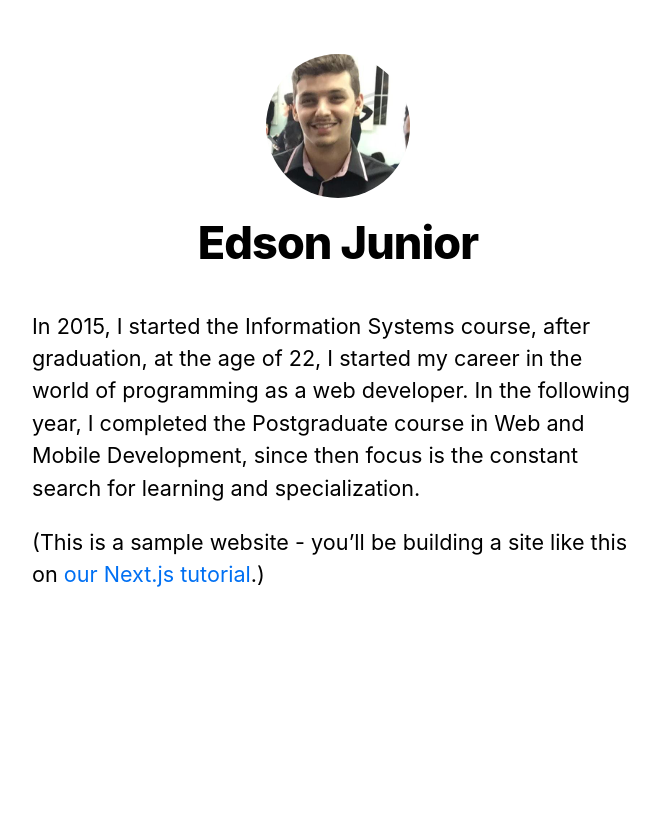
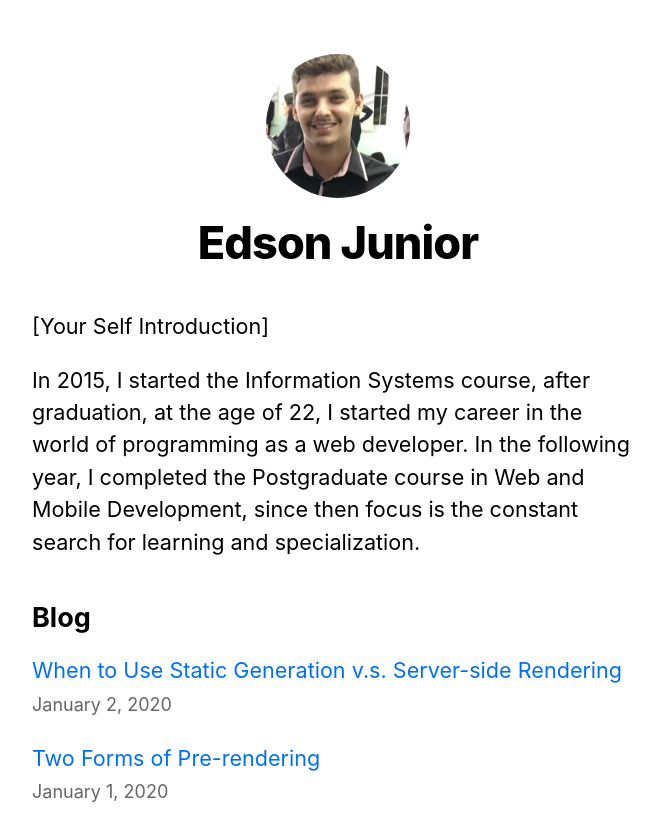
Before and after one commit to edsonjuniornarvaes/nextjs-blog, a Next.js app: page / in a window 1280 px wide. Shown: the top 840 px of the page, without its empty margins (302-962 px from the left). Before the commit the page ends 800 px from the top, so only its background shows below. Built offline with nearby package versions, Linux system fonts and the light colour scheme.

Commit message:
feat (routes): dynamic routes

```diff
--- /dev/null
+++ b/components/date.js
@@ -0,0 +1,6 @@
+import { parseISO, format } from 'date-fns'
+
+export default function Date({ dateString }) {
+  const date = parseISO(dateString)
+  return <time dateTime={dateString}>{format(date, 'LLLL d, yyyy')}</time>
+}
--- /dev/null
+++ b/components/layout.js
@@ -0,0 +1,73 @@
+import Head from 'next/head'
+import Image from 'next/image'
+import styles from './layout.module.css'
+import utilStyles from '../styles/utils.module.css'
+import Link from 'next/link'
+
+const name = 'Edson Junior'
+export const siteTitle = 'Next.js Sample Website'
+
+export default function Layout({ children, home }) {
+  return (
+    <div className={styles.container}>
+      <Head>
+        <link rel="icon" href="/favicon.ico" />
+        <meta
+          name="description"
+          content="Learn how to build a personal website using Next.js"
+        />
+        <meta
+          property="og:image"
+          content={`https://og-image.vercel.app/${encodeURI(
+            siteTitle
+          )}.png?theme=light&md=0&fontSize=75px&images=https%3A%2F%2Fassets.zeit.co%2Fimage%2Fupload%2Ffront%2Fassets%2Fdesign%2Fnextjs-black-logo.svg`}
+        />
+        <meta name="og:title" content={siteTitle} />
+        <meta name="twitter:card" content="summary_large_image" />
+      </Head>
+      <header className={styles.header}>
+        {home ? (
+          <>
+            <Image
+              priority
+              src="/images/profile.jpg"
+              className={utilStyles.borderCircle}
+              height={144}
+              width={144}
+              alt={name}
+            />
+            <h1 className={utilStyles.heading2Xl}>{name}</h1>
+          </>
+        ) : (
+          <>
+            <Link href="/">
+              <a>
+                <Image
+                  priority
+                  src="/images/profile.jpg"
+                  className={utilStyles.borderCircle}
+                  height={108}
+                  width={108}
+                  alt={name}
+                />
+              </a>
+            </Link>
+            <h2 className={utilStyles.headingLg}>
+              <Link href="/">
+                <a className={utilStyles.colorInherit}>{name}</a>
+              </Link>
+            </h2>
+          </>
+        )}
+      </header>
+      <main>{children}</main>
+      {!home && (
+        <div className={styles.backToHome}>
+          <Link href="/">
+            <a>← Back to home</a>
+          </Link>
+        </div>
+      )}
+    </div>
+  )
+}
--- /dev/null
+++ b/components/layout.module.css
@@ -0,0 +1,15 @@
+.container {
+  max-width: 36rem;
+  padding: 0 1rem;
+  margin: 3rem auto 6rem;
+}
+
+.header {
+  display: flex;
+  flex-direction: column;
+  align-items: center;
+}
+
+.backToHome {
+  margin: 3rem 0 0;
+}
--- /dev/null
+++ b/lib/posts.js
@@ -0,0 +1,69 @@
+import fs from 'fs'
+import path from 'path'
+import matter from 'gray-matter'
+import remark from 'remark'
+import html from 'remark-html'
+
+const postsDirectory = path.join(process.cwd(), 'posts')
+
+export function getSortedPostsData() {
+  // Get file names under /posts
+  const fileNames = fs.readdirSync(postsDirectory)
+  const allPostsData = fileNames.map(fileName => {
+    // Remove ".md" from file name to get id
+    const id = fileName.replace(/\.md$/, '')
+
+    // Read markdown file as string
+    const fullPath = path.join(postsDirectory, fileName)
+    const fileContents = fs.readFileSync(fullPath, 'utf8')
+
+    // Use gray-matter to parse the post metadata section
+    const matterResult = matter(fileContents)
+
+    // Combine the data with the id
+    return {
+      id,
+      ...matterResult.data
+    }
+  })
+  // Sort posts by date
+  return allPostsData.sort((a, b) => {
+    if (a.date < b.date) {
+      return 1
+    } else {
+      return -1
+    }
+  })
+}
+
+export function getAllPostIds() {
+  const fileNames = fs.readdirSync(postsDirectory)
+  return fileNames.map(fileName => {
+    return {
+      params: {
+        id: fileName.replace(/\.md$/, '')
+      }
+    }
+  })
+}
+
+export async function getPostData(id) {
+  const fullPath = path.join(postsDirectory, `${id}.md`)
+  const fileContents = fs.readFileSync(fullPath, 'utf8')
+
+  // Use gray-matter to parse the post metadata section
+  const matterResult = matter(fileContents)
+
+  // Use remark to convert markdown into HTML string
+  const processedContent = await remark()
+    .use(html)
+    .process(matterResult.content)
+  const contentHtml = processedContent.toString()
+
+  // Combine the data with the id and contentHtml
+  return {
+    id,
+    contentHtml,
+    ...matterResult.data
+  }
+}
--- /dev/null
+++ b/pages/_app.js
@@ -0,0 +1,5 @@
+import '../styles/global.css'
+
+export default function App({ Component, pageProps }) {
+  return <Component {...pageProps} />
+}
--- /dev/null
+++ b/pages/index.js
@@ -0,0 +1,50 @@
+import Head from 'next/head'
+import Layout, { siteTitle } from '../components/layout'
+import utilStyles from '../styles/utils.module.css'
+import { getSortedPostsData } from '../lib/posts'
+import Link from 'next/link'
+import Date from '../components/date'
+
+export default function Home({ allPostsData }) {
+  return (
+    <Layout home>
+      <Head>
+        <title>{siteTitle}</title>
+      </Head>
+      <section className={utilStyles.headingMd}>
+        <p>[Your Self Introduction]</p>
+        <p>
+          In 2015, I started the Information Systems course, after graduation, at the age of 22,
+          I started my career in the world of programming as a web developer. In the following year,
+          I completed the Postgraduate course in Web and Mobile Development,
+          since then focus is the constant search for learning and specialization.
+        </p>
+      </section>
+      <section className={`${utilStyles.headingMd} ${utilStyles.padding1px}`}>
+        <h2 className={utilStyles.headingLg}>Blog</h2>
+        <ul className={utilStyles.list}>
+          {allPostsData.map(({ id, date, title }) => (
+            <li className={utilStyles.listItem} key={id}>
+              <Link href={`/posts/${id}`}>
+                <a>{title}</a>
+              </Link>
+              <br />
+              <small className={utilStyles.lightText}>
+                <Date dateString={date} />
+              </small>
+            </li>
+          ))}
+        </ul>
+      </section>
+    </Layout>
+  )
+}
+
+export async function getStaticProps() {
+  const allPostsData = getSortedPostsData()
+  return {
+    props: {
+      allPostsData
+    }
+  }
+}
--- /dev/null
+++ b/posts/pre-rendering.md
@@ -0,0 +1,11 @@
+---
+title: "Two Forms of Pre-rendering"
+date: "2020-01-01"
+---
+
+Next.js has two forms of pre-rendering: **Static Generation** and **Server-side Rendering**. The difference is in **when** it generates the HTML for a page.
+
+- **Static Generation** is the pre-rendering method that generates the HTML at **build time**. The pre-rendered HTML is then _reused_ on each request.
+- **Server-side Rendering** is the pre-rendering method that generates the HTML on **each request**.
+
+Importantly, Next.js lets you **choose** which pre-rendering form to use for each page. You can create a "hybrid" Next.js app by using Static Generation for most pages and using Server-side Rendering for others.
--- /dev/null
+++ b/posts/ssg-ssr.md
@@ -0,0 +1,19 @@
+---
+title: "When to Use Static Generation v.s. Server-side Rendering"
+date: "2020-01-02"
+---
+
+We recommend using **Static Generation** (with and without data) whenever possible because your page can be built once and served by CDN, which makes it much faster than having a server render the page on every request.
+
+You can use Static Generation for many types of pages, including:
+
+- Marketing pages
+- Blog posts
+- E-commerce product listings
+- Help and documentation
+
+You should ask yourself: "Can I pre-render this page **ahead** of a user's request?" If the answer is yes, then you should choose Static Generation.
+
+On the other hand, Static Generation is **not** a good idea if you cannot pre-render a page ahead of a user's request. Maybe your page shows frequently updated data, and the page content changes on every request.
+
+In that case, you can use **Server-Side Rendering**. It will be slower, but the pre-rendered page will always be up-to-date. Or you can skip pre-rendering and use client-side JavaScript to populate data.
--- /dev/null
+++ b/styles/global.css
@@ -0,0 +1,27 @@
+html,
+body {
+  padding: 0;
+  margin: 0;
+  font-family: -apple-system, BlinkMacSystemFont, Segoe UI, Roboto, Oxygen,
+    Ubuntu, Cantarell, Fira Sans, Droid Sans, Helvetica Neue, sans-serif;
+  line-height: 1.6;
+  font-size: 18px;
+}
+
+* {
+  box-sizing: border-box;
+}
+
+a {
+  color: #0070f3;
+  text-decoration: none;
+}
+
+a:hover {
+  text-decoration: underline;
+}
+
+img {
+  max-width: 100%;
+  display: block;
+}
--- /dev/null
+++ b/styles/utils.module.css
@@ -0,0 +1,52 @@
+.heading2Xl {
+  font-size: 2.5rem;
+  line-height: 1.2;
+  font-weight: 800;
+  letter-spacing: -0.05rem;
+  margin: 1rem 0;
+}
+
+.headingXl {
+  font-size: 2rem;
+  line-height: 1.3;
+  font-weight: 800;
+  letter-spacing: -0.05rem;
+  margin: 1rem 0;
+}
+
+.headingLg {
+  font-size: 1.5rem;
+  line-height: 1.4;
+  margin: 1rem 0;
+}
+
+.headingMd {
+  font-size: 1.2rem;
+  line-height: 1.5;
+}
+
+.borderCircle {
+  border-radius: 9999px;
+}
+
+.colorInherit {
+  color: inherit;
+}
+
+.padding1px {
+  padding-top: 1px;
+}
+
+.list {
+  list-style: none;
+  padding: 0;
+  margin: 0;
+}
+
+.listItem {
+  margin: 0 0 1.25rem;
+}
+
+.lightText {
+  color: #666;
+}
```
Also changed, not shown: package.json (+6 -2 lines), pages/posts/[id].js (added, +39 -0 lines), 1 other file (tests, documents, lock files or other folders).
